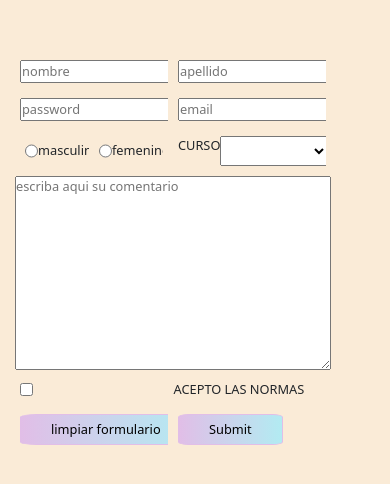
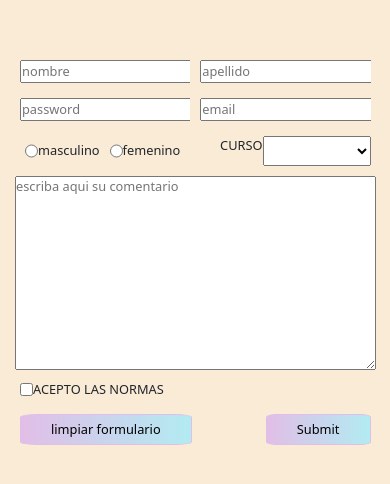
Before and after one commit to leonardo-agustin-romero/che-que-rico, a website: page contacto.html in a window 390 px wide. Shown: the part 1632-2116 px from the top of the page. Drawn offline with nearby package versions, Linux system fonts and the light colour scheme.

Commit message:
reparacion form width3

```diff
--- a/sass/component/_mediaqueries.scss
+++ b/sass/component/_mediaqueries.scss
@@ -114,6 +114,18 @@
 
     }
 
+    .formularioPrueba{
+        box-sizing: border-box;
+        align-content: center;
+        justify-content: center;
+    }
+
+    .formularioPrueba div{
+        display: flex;
+        justify-content: space-between;
+        flex-direction: row;
+    }
+
     .content-all{
         width: 90%;
         margin: auto;
@@ -159,13 +171,12 @@
     .formularioPrueba{
         display: block;
         margin: 10px;
-        width: 90%;
+        width: 95%;
     }
 
     .formularioPrueba div{
         display: block;
         margin: 10px;
-        width: 90%;
         overflow: hidden;
     }
 
@@ -228,7 +239,6 @@
     .container{
         overflow: hidden;
     }
-
 
 
 
@@ -323,7 +333,6 @@
     .formularioPrueba{
         display: block;
         margin: 10px;
-        width: 60%;
     }
 
 
@@ -448,7 +457,6 @@
     .formularioPrueba{
         display: block;
         margin: 10px;
-        width: 60%;
     }
 
 
```
Also changed, not shown: css/main.css.
